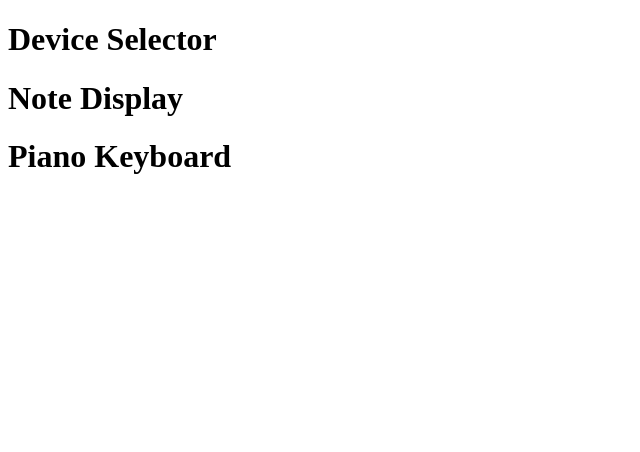
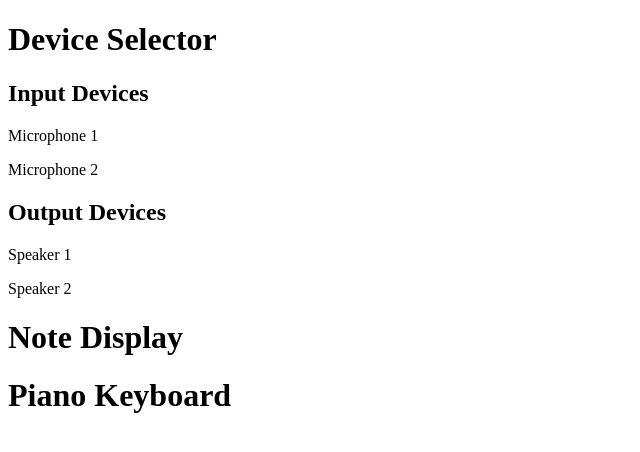
Before and after one commit to borakavgaci/trumpet-practice-app, a React (Vite) app: page / in a window 1280 px wide. Shown: the top 452 px of the page, without its empty margins (0-640 px from the left). Built offline with nearby package versions, Linux system fonts and the light colour scheme.

Commit message:
Show fake input-output devices

```diff
--- a/src/components/DeviceSelector/DeviceSelector.tsx
+++ b/src/components/DeviceSelector/DeviceSelector.tsx
@@ -1,7 +1,19 @@
-export default function DeviceSelector() {
+import type {DeviceSelectorProps} from "/Users/bokav/Desktop/trumtrum/my-new-app/src/types/device.ts"
+
+
+export default function DeviceSelector({inputDevices, outputDevices}: DeviceSelectorProps) {
+
+
+
   return (
     <div>
       <h1>Device Selector</h1>
+      <h2>Input Devices</h2>
+      {inputDevices.map((Devices) => (<p key={Devices.id}>{Devices.label}</p>))}
+
+      <h2>Output Devices</h2>
+      {outputDevices.map((Devices) => (<p key={Devices.id}>{Devices.label}</p>))}
+
     </div>
   );
 }
--- a/src/screens/MainScreen/MainScreen.tsx
+++ b/src/screens/MainScreen/MainScreen.tsx
@@ -2,12 +2,27 @@ import DeviceSelector from '../../components/DeviceSelector/DeviceSelector';
 import NoteDisplay from '../../components/NoteDisplay/NoteDisplay';
 import PianoKeyboard from '../../components/PianoKeyboard/PianoKeyboard';
 
+import type {Device} from "/Users/bokav/Desktop/trumtrum/my-new-app/src/types/device.ts"
+
+
+const inputDevices: Device[] = [
+  { id: '1', label: 'Microphone 1', kind: 'audioinput' },
+  { id: '2', label: 'Microphone 2', kind: 'audioinput' },
+];
+
+const outputDevices: Device[] = [
+  { id: '3', label: 'Speaker 1', kind: 'audiooutput' },
+  { id: '4', label: 'Speaker 2', kind: 'audiooutput' },
+];
+
+
+
 export default function MainScreen() {
   return (
     <div>
-      <DeviceSelector />
+      <DeviceSelector inputDevices = {inputDevices} outputDevices = {outputDevices}/>
       <NoteDisplay />
-      <PianoKeyboard />
+    <PianoKeyboard />
     </div>
   );
 }
--- /dev/null
+++ b/src/types/device.ts
@@ -0,0 +1,9 @@
+export type Device = {
+  id: string;
+  label: string;
+  kind: string;
+}
+export type DeviceSelectorProps = {
+  inputDevices: Device[];
+  outputDevices: Device[];
+}
```
